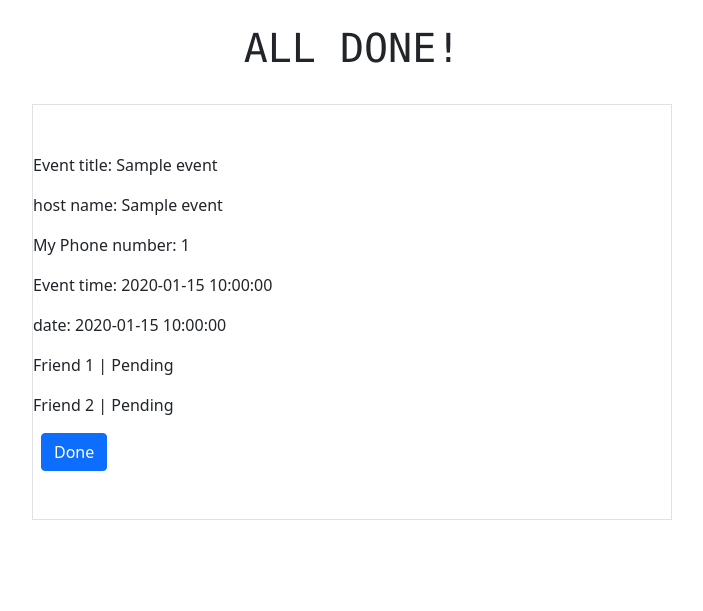
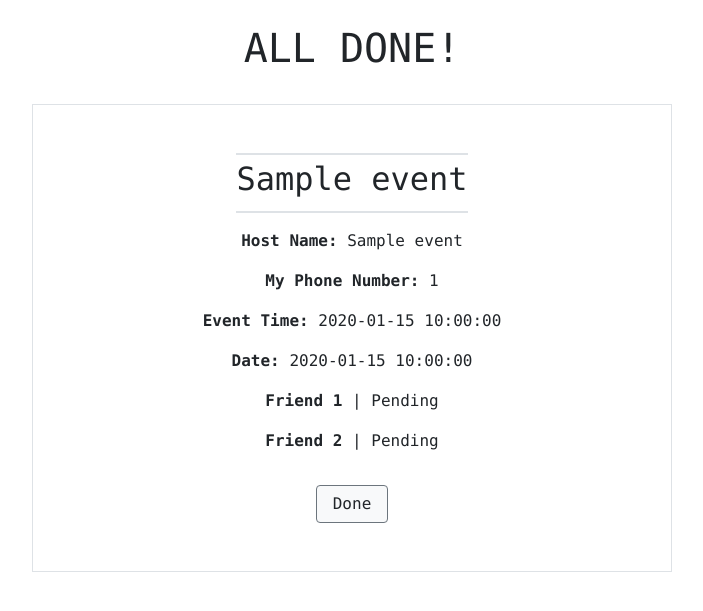
Before and after one commit to GeorgeCloud/Instavents, a Flask app: page /events/1 in a window 1280 px wide. Shown: the part 81-692 px from the top of the page, without its empty margins (288-991 px from the left). Run offline with Flask 2, Linux system fonts and the light colour scheme; a database or web service that is not in the repository returns one stand-in record (values such as "Sample title").

Commit message:
add: designed events show page

```diff
--- a/web/templates/events_show.html
+++ b/web/templates/events_show.html
@@ -7,15 +7,19 @@
 
 <div class="d-flex justify-content-center align-items-center">
     <div class="border w-50 py-5">
-        <p>Event title: {{event['event_name']}}</p>
-        <p>host name: {{event['owner_name']}}</p>
-        <p>My Phone number: {{event['phone_number']}}</p>
-        <p>Event time: {{event['time']}}</p>
-        <p>date: {{event['date']}}</p>
-        <p>Friend 1 | Pending</p>
-        <p>Friend 2 | Pending</p>
-        <!-- <button type="button" class="btn btn-primary">Invite more friend</button> -->
-        <button type="submit" class="btn btn-primary mx-2">Done</button>
+        <div class="d-flex align-items-center flex-column font-monospace">
+            <p class="fs-2 border-top border-bottom border-2 pb-2">{{event['event_name']}}</p>
+            <p><b>Host Name:</b> {{event['owner_name']}}</p>
+            <p><b>My Phone Number:</b> {{event['phone_number']}}</p>
+            <p><b>Event Time:</b> {{event['time']}}</p>
+            <p><b>Date:</b> {{event['date']}}</p>
+            <p><b>Friend 1</b> | Pending</p>
+            <p><b>Friend 2</b> | Pending</p>
+            <!-- <button type="button" class="btn btn-primary">Invite more friend</button> -->
+            <div class="pt-3">
+                <button type="submit" class="btn btn-secondary bg-light text-dark font-monospace px-3">Done</button>
+            </div>
+        </div>
     </div>
 </div>
 
```
